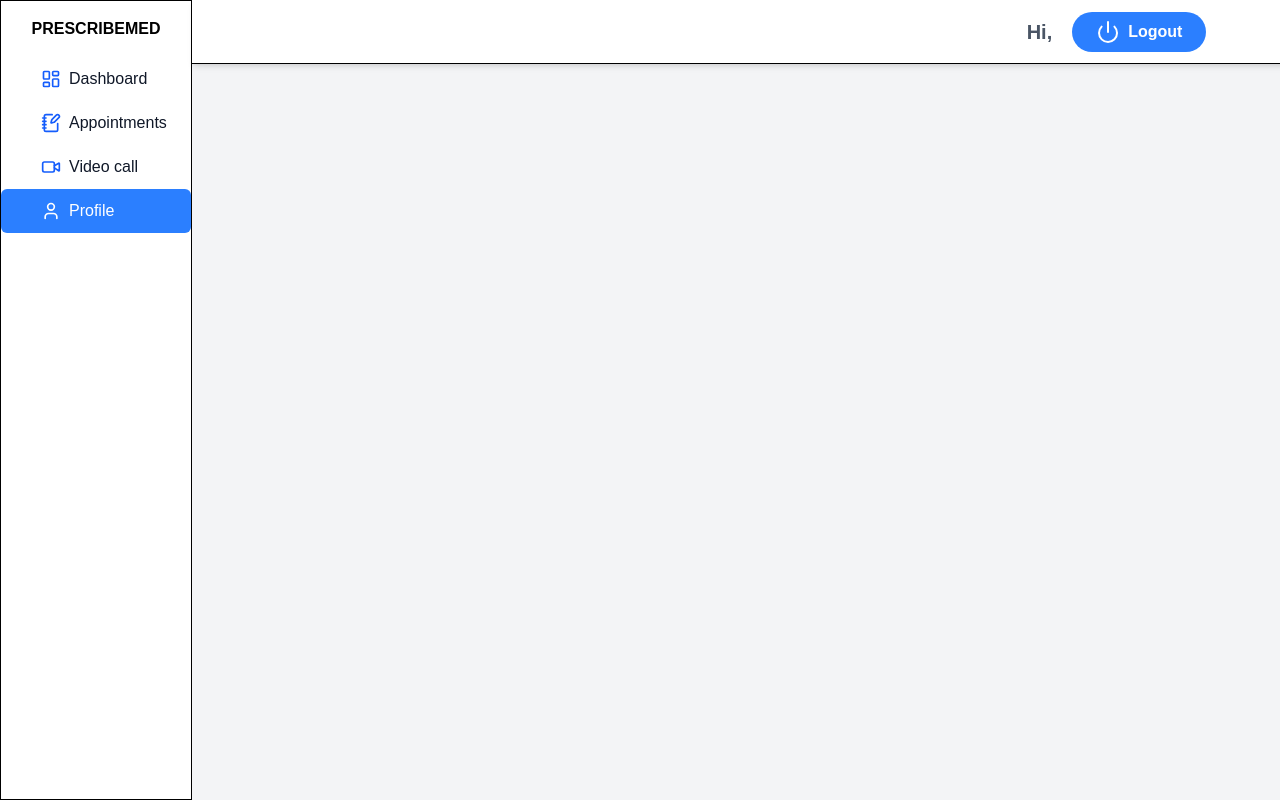
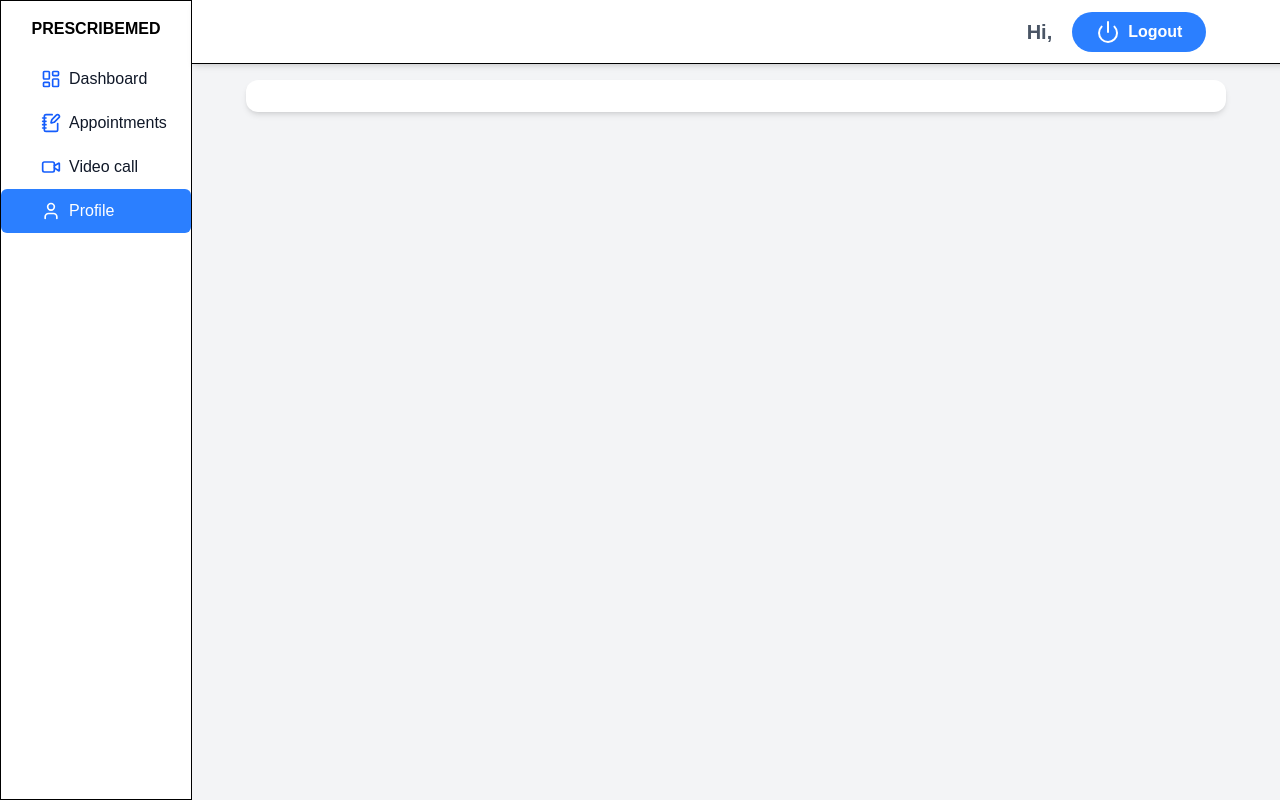
Before and after one commit to TONY-OCHIENG/PrescribeMed, a React (Vite) app in the folder client/: page /patient/profile in a window 1280 px wide. Built offline with nearby package versions, Linux system fonts and the light colour scheme; no server answers.

Commit message:
Getting patient details from the database

```diff
--- a/client/src/pages/patientPages/Profile.jsx
+++ b/client/src/pages/patientPages/Profile.jsx
@@ -1,8 +1,30 @@
+import axios from 'axios'
 import React from 'react'
+import { useState } from 'react'
+import { useEffect } from 'react'
 
 function Profile() {
+    const [patientId, setPatientID] = useState([])
+    useEffect(() => {
+        axios.get('http://localhost:5000/api/patients/authPatient')
+        .then((response) => {
+            if (response.data.success) {
+                setPatientID(response.data.details)
+            } else {
+              navigate('/patient-Login')
+            }
+        })
+        .catch((error) => {
+            console.log(error)
+        })
+    },[])
+    console.log(patientId)
   return (
-    <div>Profile</div>
+    <div className='mt-20 w-full'>
+        <div className='max-w-7xl md:w-[90%] mx-auto bg-white p-4 shadow-md rounded-xl flex justify-center items-center'>
+
+        </div>
+    </div>
   )
 }
 
```
